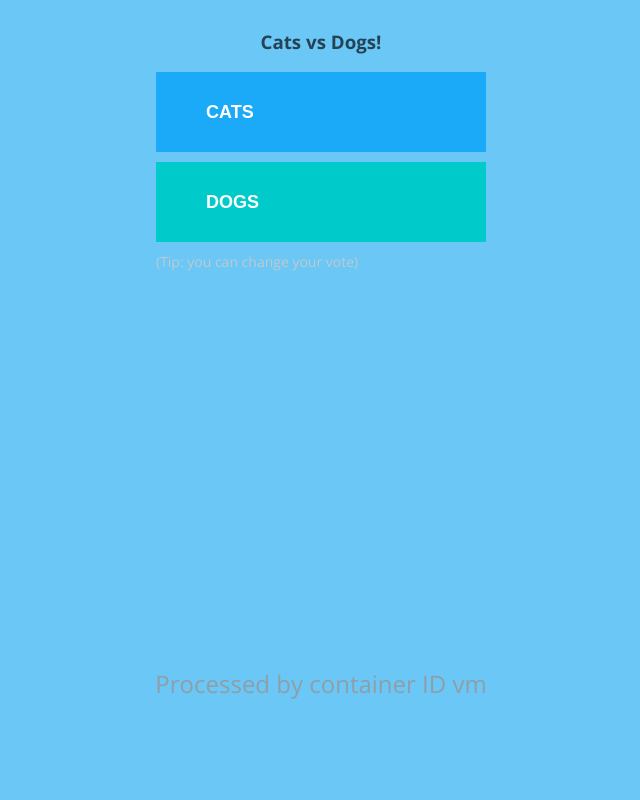
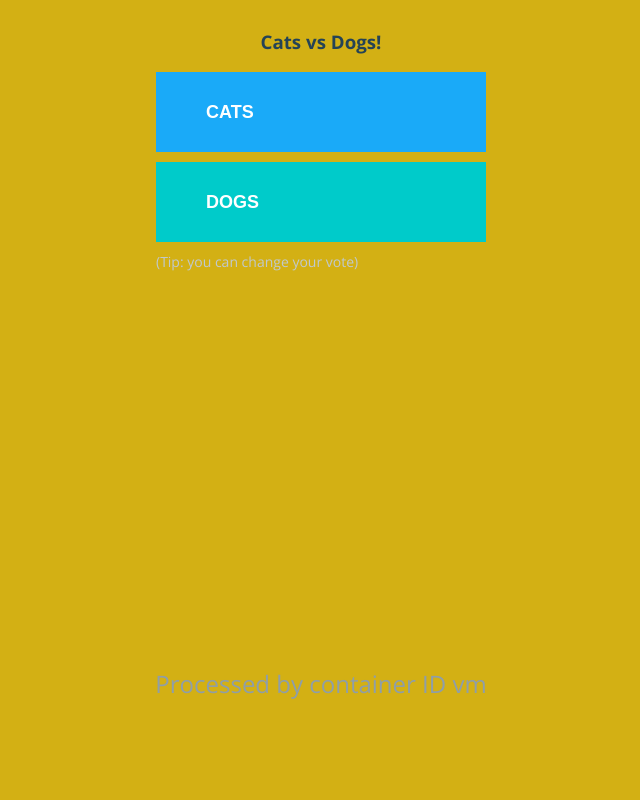
Before and after one commit to ahortalq/vote, a Flask app: page / in a window 1280 px wide. Shown: the whole page, without its empty margins (319-959 px from the left). Run offline with Flask 2, Linux system fonts and the light colour scheme; some libraries are stand-ins or nearby versions.

Commit message:
VA-28 ya he puesto el color de fondo en naranja

```diff
--- a/static/stylesheets/style.css
+++ b/static/stylesheets/style.css
@@ -6,7 +6,7 @@
 html,body{
   margin: 0;
   padding: 0;
-  background-color: #6bc7f5;
+  background-color: #d3b014;
   height: 100vh;
   font-family: 'Open Sans';
 }
```
